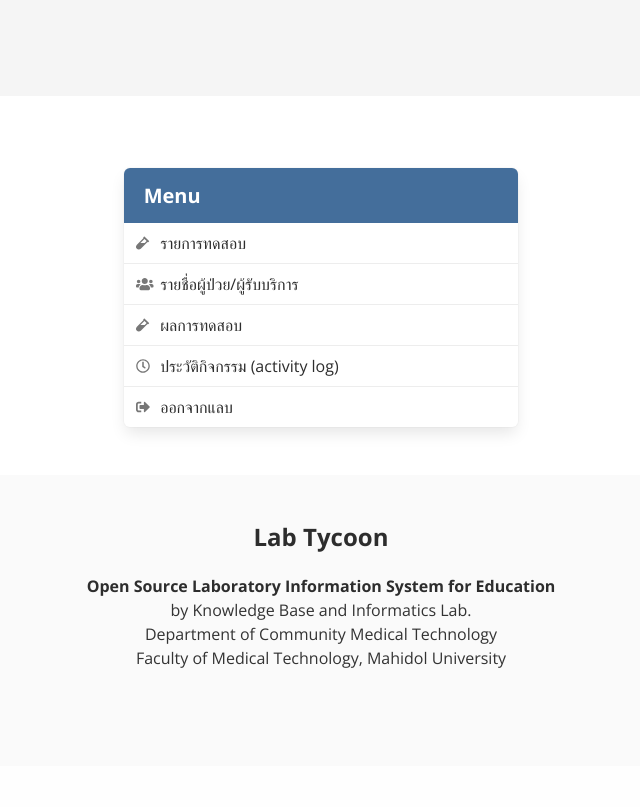
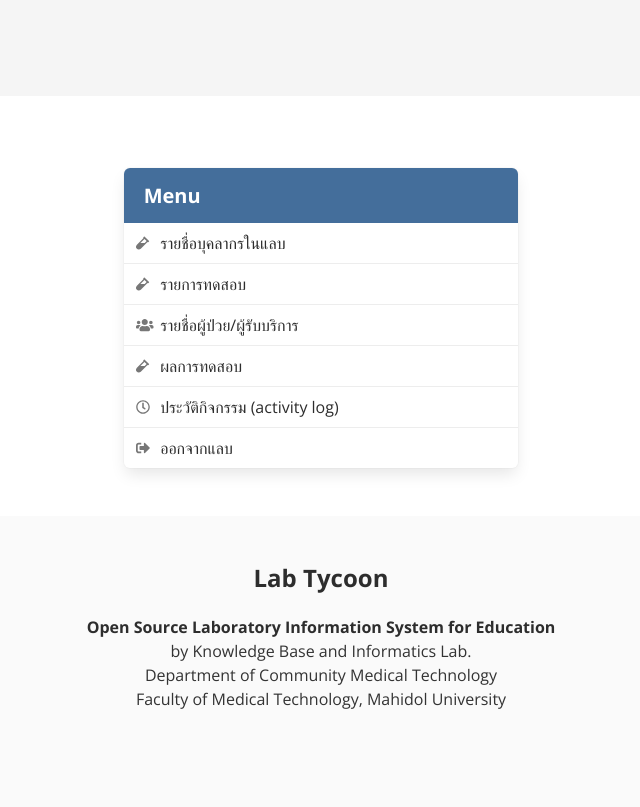
Before and after one commit to likit/labtycoon, a Python web app: template app/templates/lab/index.html in a window 1280 px wide. Shown: the part 58-865 px from the top of the page, without its empty margins (319-959 px from the left). Before the commit the page ends 726 px from the top, so only its background shows below. Run offline with Jinja, Linux system fonts and the light colour scheme; the template is opened without the code that fills it, so the values that code supplies are empty; some libraries are stand-ins or nearby versions.

Commit message:
fixed a bug that allows members to enter a lab without permisson getting approved.
added a menu to the list of staff

```diff
--- a/app/lab/views.py
+++ b/app/lab/views.py
@@ -17,7 +17,7 @@
 @login_required
 def landing(lab_id):
     affil = UserLabAffil.query.filter_by(lab_id=lab_id, user_id=current_user.id).first()
-    if not affil:
+    if not affil or not affil.approved:
         flash('You do not have a permission to enter this lab.', 'danger')
         return redirect(url_for('main.index'))
     lab = Laboratory.query.get(lab_id)
--- a/app/templates/lab/index.html
+++ b/app/templates/lab/index.html
@@ -28,6 +28,12 @@
                 <p class="panel-heading">
                     Menu
                 </p>
+                <a class="panel-block" href="{{ url_for('main.list_members', lab_id=lab.id) }}">
+                    <span class="panel-icon">
+                        <i class="fas fa-vial"></i>
+                    </span>
+                    รายชื่อบุคลากรในแลบ
+                </a>
                 <a class="panel-block" href="{{ url_for('lab.list_tests', lab_id=lab.id) }}">
                     <span class="panel-icon">
                         <i class="fas fa-vial"></i>
```
